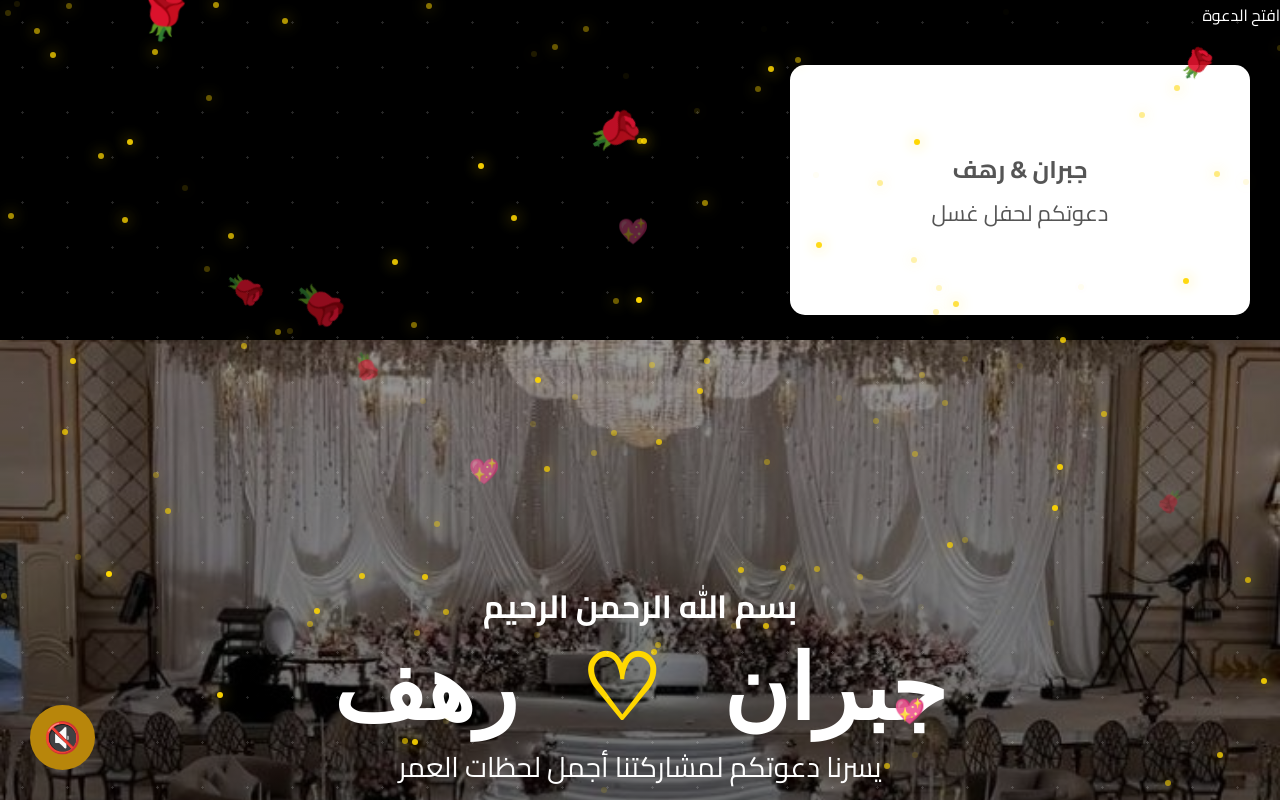
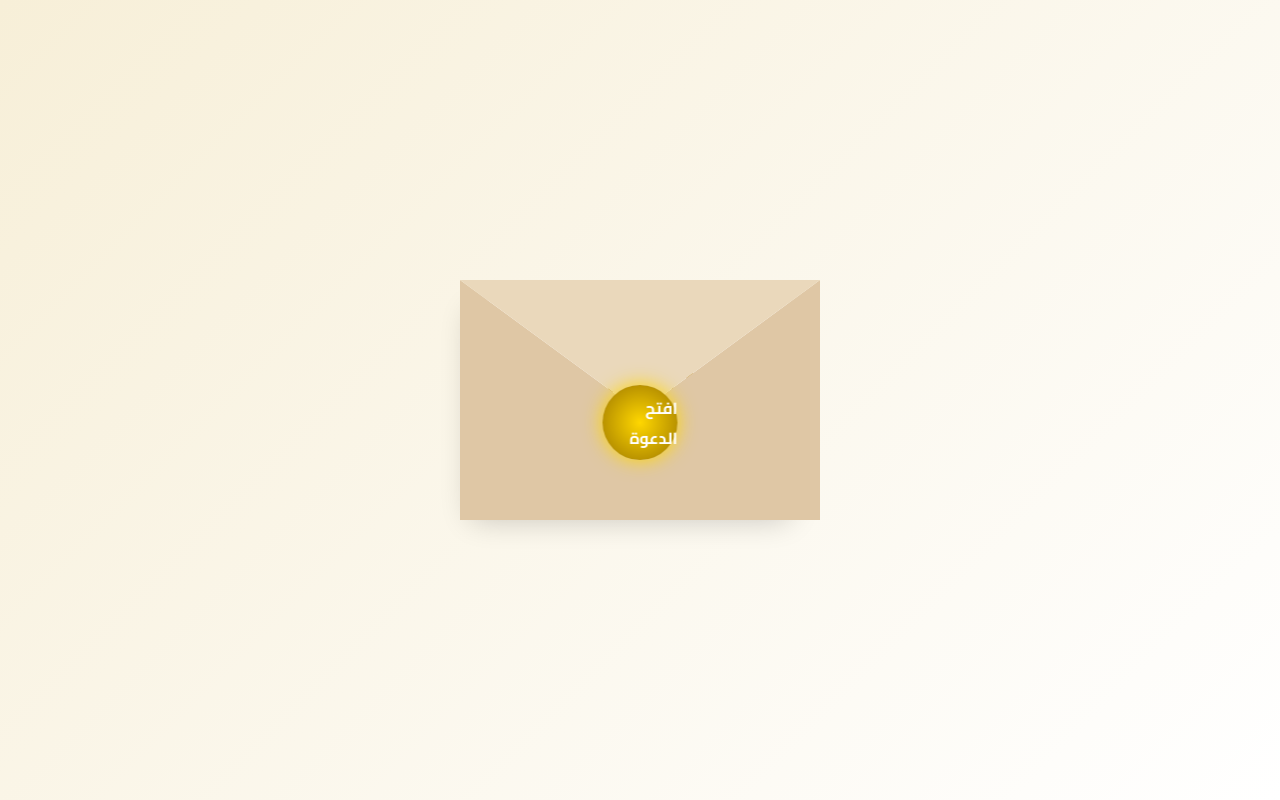
Before and after one commit to gar700573-ops/jibran-rahaf-wedding2, a plain HTML site: page index.html in a window 1280 px wide. Shown: the top 800 px of the page. Drawn offline with Linux system fonts and the light colour scheme; a web font is replaced by a local one.

Commit message:
Refactor wedding invitation CSS styles

```diff
--- a/style.css
+++ b/style.css
@@ -914,3 +914,307 @@ font-size:45px;
 
 
 }
+/* ===============================
+   Professional Envelope
+================================*/
+
+
+.envelope-wrapper{
+
+position:fixed;
+
+top:0;
+left:0;
+
+width:100%;
+height:100vh;
+
+display:flex;
+
+justify-content:center;
+
+align-items:center;
+
+background:
+linear-gradient(
+135deg,
+#f7efd8,
+#fff
+);
+
+z-index:999999;
+
+perspective:1500px;
+
+transition:1.5s;
+
+}
+
+
+
+.envelope{
+
+
+width:360px;
+
+height:240px;
+
+position:relative;
+
+}
+
+
+
+.envelope-front{
+
+
+position:absolute;
+
+width:100%;
+
+height:100%;
+
+background:#dfc7a5;
+
+clip-path:
+polygon(
+0 0,
+50% 55%,
+100% 0,
+100% 100%,
+0 100%
+);
+
+
+z-index:3;
+
+
+}
+
+
+
+.flap{
+
+
+position:absolute;
+
+width:100%;
+
+height:100%;
+
+
+background:#ead8bb;
+
+
+clip-path:
+polygon(
+0 0,
+100% 0,
+50% 55%
+);
+
+
+transform-origin:top;
+
+transition:
+1s cubic-bezier(.25,1,.5,1);
+
+
+z-index:4;
+
+
+}
+
+
+.letter{
+
+position:absolute;
+
+width:320px;
+
+height:210px;
+
+background:white;
+
+left:20px;
+
+bottom:10px;
+
+display:flex;
+
+flex-direction:column;
+
+justify-content:center;
+
+align-items:center;
+
+text-align:center;
+
+border-radius:8px;
+
+box-shadow:
+0 10px 30px #0003;
+
+transition:
+1s;
+
+z-index:2;
+
+padding-top:20px;
+
+}
+
+
+.letter h2{
+
+font-family:'Marhey',cursive;
+
+font-size:38px;
+
+color:#b8860b;
+
+margin-bottom:15px;
+
+}
+
+
+.letter p{
+
+font-size:20px;
+
+color:#555;
+
+}
+
+
+
+
+
+
+
+
+
+.seal{
+
+
+position:absolute;
+
+
+top:105px;
+
+left:50%;
+
+
+transform:
+translateX(-50%);
+
+
+width:75px;
+
+height:75px;
+
+
+background:
+radial-gradient(
+circle,
+#ffd700,
+#9c7600
+);
+
+
+border-radius:50%;
+
+
+display:flex;
+
+justify-content:center;
+
+align-items:center;
+
+
+color:white;
+
+
+font-weight:bold;
+
+
+z-index:5;
+
+
+cursor:pointer;
+
+
+box-shadow:
+
+0 0 20px gold;
+
+
+
+transition:.6s;
+
+
+}
+
+
+
+
+
+/* فتح الظرف */
+
+
+.envelope-wrapper.open .flap{
+
+
+transform:
+rotateX(180deg);
+
+
+z-index:1;
+
+
+}
+
+
+
+.envelope-wrapper.open .seal{
+
+
+opacity:0;
+
+
+transform:
+translateX(-50%)
+scale(2);
+
+
+}
+
+
+
+.envelope-wrapper.open .letter{
+
+
+transform:
+translateY(-130px);
+
+
+z-index:6;
+
+
+}
+
+
+
+
+
+.envelope-wrapper.zoom{
+
+
+transform:
+scale(15);
+
+
+opacity:0;
+
+
+}
```
